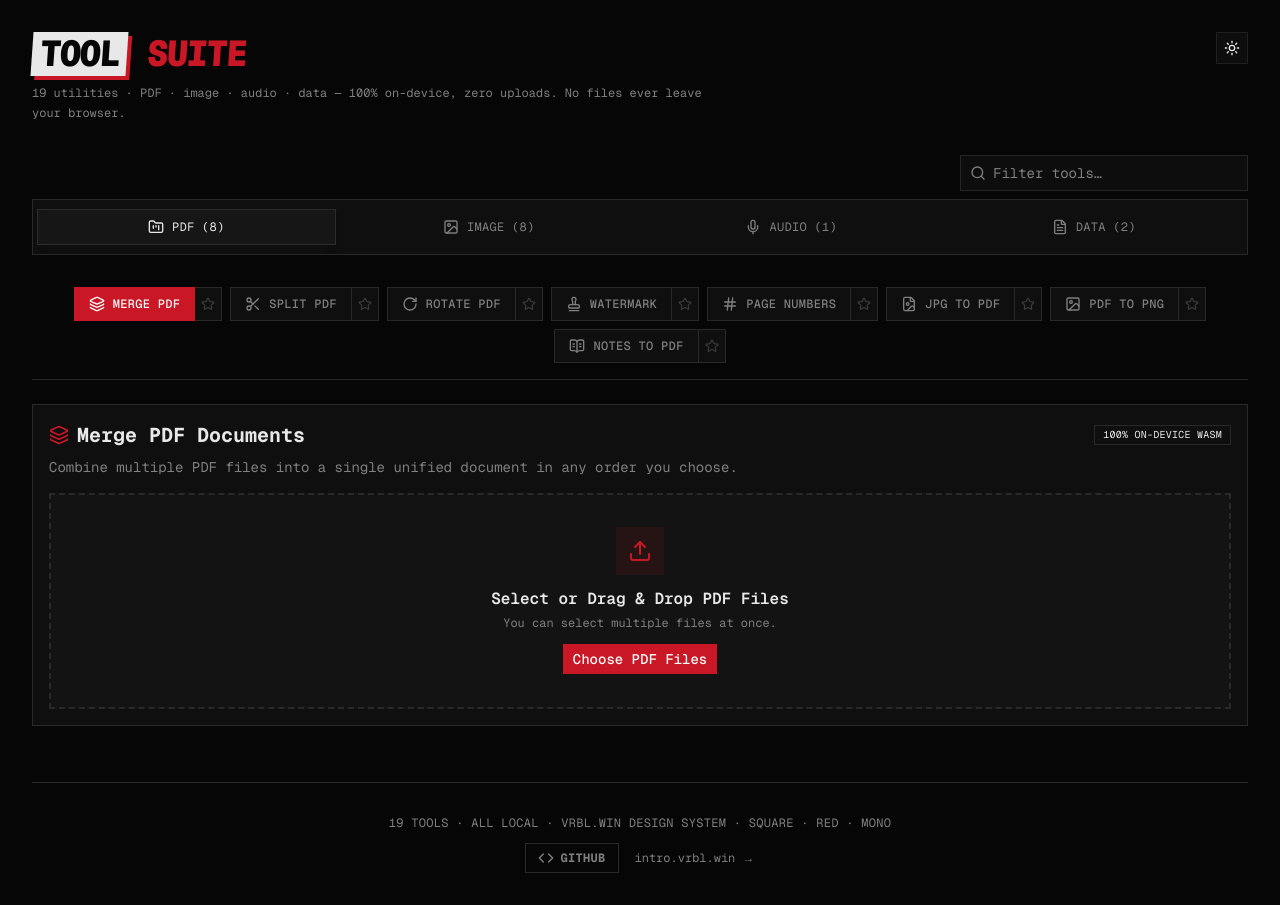
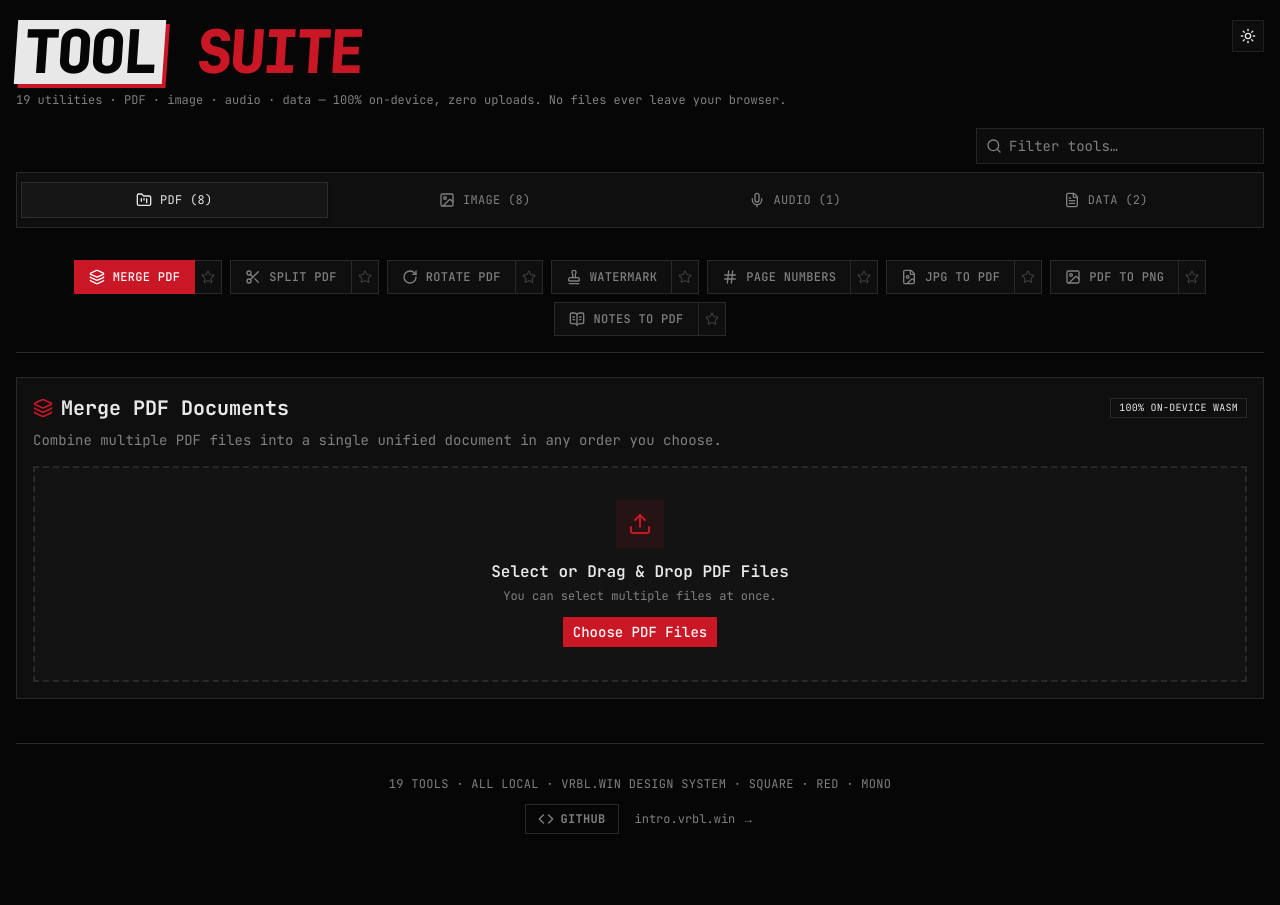
Before and after one commit to VariableThe/personal-tools, a Next.js app in the folder web/: page / in a window 1280 px wide. After the commit the page ends 854 px from the top, so only its background shows below. Built offline with nearby package versions, Linux system fonts and the light colour scheme.

Commit message:
polish: Instrument Sans plus JetBrains Mono, brutalist tightening
- Instrument Sans default UI type, JetBrains Mono for technical
  elements (tabs, buttons, badges, stats, code)
- Bigger hero (5xl/6xl), subline forced to one line, tighter page
  margins and spacing

```diff
--- a/web/app/globals.css
+++ b/web/app/globals.css
@@ -7,8 +7,8 @@
 @theme inline {
   --color-background: var(--background);
   --color-foreground: var(--foreground);
-  --font-sans: var(--font-geist-mono);
-  --font-mono: var(--font-geist-mono);
+  --font-sans: var(--font-instrument-sans);
+  --font-mono: var(--font-jetbrains-mono);
   --color-sidebar-ring: var(--sidebar-ring);
   --color-sidebar-border: var(--sidebar-border);
   --color-sidebar-accent-foreground: var(--sidebar-accent-foreground);
@@ -121,10 +121,10 @@
     @apply bg-background text-foreground selection:bg-primary selection:text-primary-foreground;
   }
   html {
-    @apply font-mono;
+    @apply font-sans;
   }
   .font-mono {
-    font-family: var(--font-geist-mono), ui-monospace, monospace;
+    font-family: var(--font-jetbrains-mono), ui-monospace, monospace;
   }
 }
 
--- a/web/app/layout.tsx
+++ b/web/app/layout.tsx
@@ -1,10 +1,15 @@
-import { Geist_Mono } from "next/font/google"
+import { Instrument_Sans, JetBrains_Mono } from "next/font/google"
 
 import "./globals.css"
 import { ThemeProvider } from "@/components/theme-provider"
 
-const geistMono = Geist_Mono({
-  variable: "--font-geist-mono",
+const instrumentSans = Instrument_Sans({
+  variable: "--font-instrument-sans",
+  subsets: ["latin"],
+})
+
+const jetbrainsMono = JetBrains_Mono({
+  variable: "--font-jetbrains-mono",
   subsets: ["latin"],
 })
 
@@ -20,7 +25,7 @@ export default function RootLayout({
 }>) {
   return (
     <html lang="en" suppressHydrationWarning>
-      <body className={`${geistMono.variable} font-mono antialiased`}>
+      <body className={`${instrumentSans.variable} ${jetbrainsMono.variable} font-sans antialiased`}>
         <ThemeProvider attribute="class" defaultTheme="dark" enableSystem disableTransitionOnChange>
           {children}
         </ThemeProvider>
--- a/web/app/page.tsx
+++ b/web/app/page.tsx
@@ -274,14 +274,14 @@ export default function Home() {
 
   return (
     <div className="min-h-screen bg-background text-foreground selection:bg-primary selection:text-primary-foreground font-mono">
-      <div className="relative max-w-7xl mx-auto px-4 py-8 sm:px-6 lg:px-8 space-y-8">
+      <div className="relative max-w-7xl mx-auto px-3 py-5 sm:px-4 space-y-5">
         <header className="flex items-start justify-between gap-4">
-          <div className="space-y-2">
-            <h1 className="text-3xl sm:text-4xl font-black uppercase tracking-tighter p5-skew">
+          <div className="space-y-2 min-w-0">
+            <h1 className="text-5xl sm:text-6xl font-black uppercase tracking-tighter p5-skew">
               <span className="bg-foreground text-background px-2 py-0.5 inline-block p5-shadow">Tool</span>
               <span className="text-primary"> Suite</span>
             </h1>
-            <p className="max-w-2xl text-xs text-muted-foreground font-mono leading-relaxed">
+            <p className="text-[11px] sm:text-xs text-muted-foreground font-mono whitespace-nowrap">
               {totalTools} utilities · PDF · image · audio · data — 100% on-device, zero uploads. No
               files ever leave your browser.
             </p>
```
